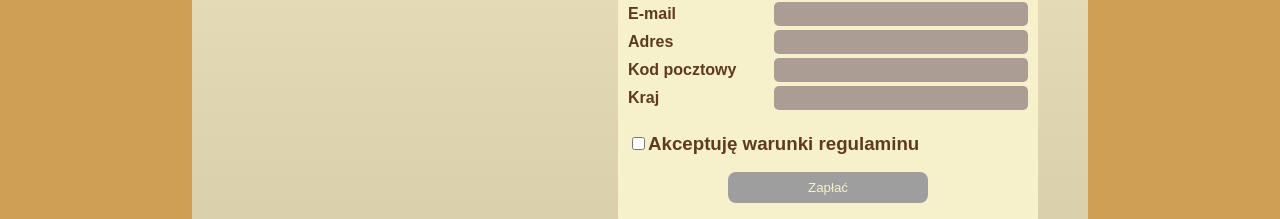
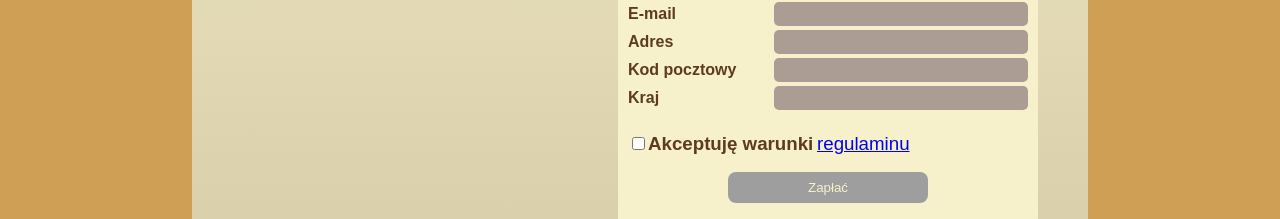
Before and after one commit to Bymbe/GraficyNaNTI, a React (Create React App) app: page /Koszyk in a window 1280 px wide. Shown: the part 892-1111 px from the top of the page. Built offline with nearby package versions, Linux system fonts and the light colour scheme; a web font is replaced by a local one.

Commit message:
dodanie linka do regulaminu w koszyku

```diff
--- a/src/Pages/Koszyk.js
+++ b/src/Pages/Koszyk.js
@@ -305,7 +305,8 @@ function Koszyk(props) {
 
                         <div className="Koszyk-CheckBox-Area">
                             <input type="checkbox" onChange={(e) => setRegulamin(!Regulamin)}/>
-                            <h3 data-end="*">Akceptuję warunki regulaminu</h3>
+                            <h3 data-end="*">Akceptuję warunki </h3>
+                            <a href="http://localhost:3000/Regulamin"> regulaminu</a>
                         </div>
 
                         {UzupełnioneDane === false && props.Zalogowano === true &&
--- a/src/index.css
+++ b/src/index.css
@@ -1569,6 +1569,11 @@ input[type="text"] {
   line-height: 20px;
   margin: 0px;
   padding: 0px;
+}
+
+.Koszyk a {
+  font-size: 1.17em;
+  padding-left: 0.2em;
 }
 
 .Koszyk-Podsumowanie h4{
```
